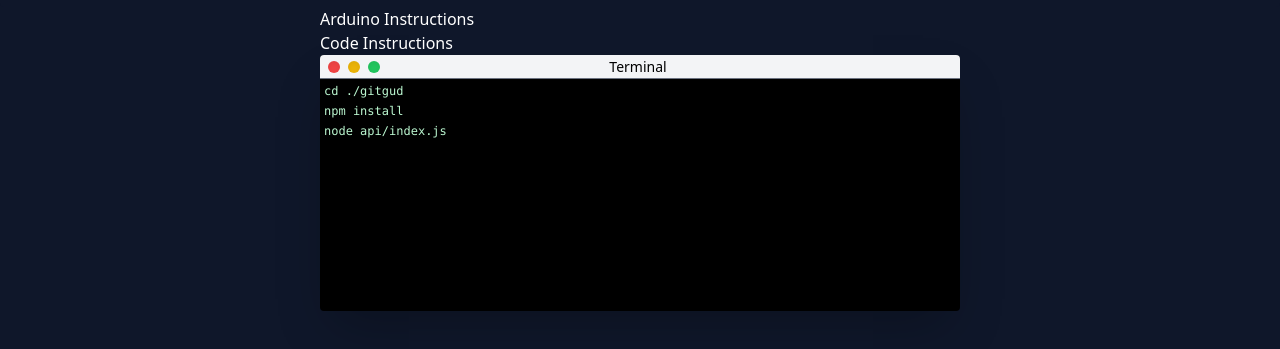
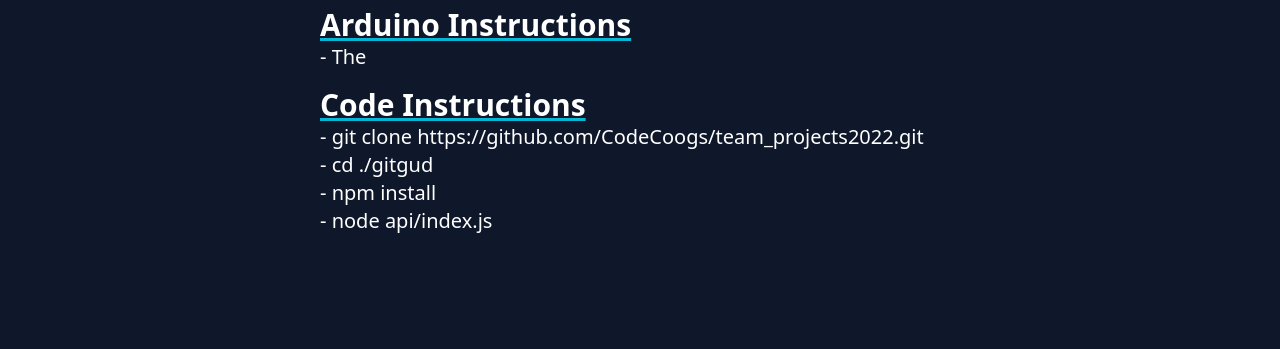
Before and after one commit to CodeCoogs/team-projects, a website: page gitgud/instructions.html in a window 1280 px wide. Shown: the part 49-398 px from the top of the page. Drawn offline with nearby package versions, Linux system fonts and the light colour scheme.

Commit message:
instructions template in instructions.html

```diff
--- a/gitgud/api/index.js
+++ b/gitgud/api/index.js
@@ -22,8 +22,6 @@
 
 app.use('/fingers', fingers);
 app.use('/wrist', wrist);
-app.use('/elbow', elbow);
-app.use('/shoulder', shoulder);
 
 
 app.listen(PORT, () => {
--- a/gitgud/instructions.html
+++ b/gitgud/instructions.html
@@ -29,20 +29,26 @@
 
         <div class="w-1/2 mx-auto text-white">
           <!-- Arduino Instructions -->
-            <div> Arduino Instructions </div>
+          <div class="text-3xl font-semibold underline decoration-cyan-500"> Arduino Instructions </div>
+          <!-- Insert arduino instructions here by copying and pasting this "<div class="text-xl "> - X </div>" and changing X-->
+          <div class="text-xl "> - The </div>
 
 
 
 
+          <div class="mb-4"></div>
 
           <!-- Code Instructions -->
-          <div> Code Instructions </div>
+          <div class="text-3xl font-semibold underline decoration-cyan-500"> Code Instructions </div>
+          <div class="text-xl "> - git clone  https://github.com/CodeCoogs/team_projects2022.git </div>
+          <div class="text-xl "> - cd ./gitgud </div>
+          <div class="text-xl "> - npm install </div>
+          <div class="text-xl "> - node api/index.js </div>
 
 
 
 
-
-            <!-- Terminal -->
+            <!-- Terminal
             <div class="w-full shadow-2xl subpixel-antialiased rounded h-64 bg-black border-black mx-auto">
               <div class="flex items-center h-6 rounded-t bg-gray-100 border-b border-gray-500 text-center text-black" id="headerTerminal">
                 <div class="flex ml-2 items-center text-center border-red-900 bg-red-500 shadow-inner rounded-full w-3 h-3" id="closebtn">
@@ -57,6 +63,7 @@
 
               </div>
               <div class="pl-1 pt-1 h-auto  text-green-200 font-mono text-xs bg-black" id="console">
+                <p class="pb-1">git clone  https://github.com/CodeCoogs/team_projects2022.git</p>
                 <p class="pb-1">cd ./gitgud</p>
                 <p class="pb-1">npm install</p>
                 <p class="pb-1">node api/index.js</p>
@@ -64,7 +71,7 @@
               </div>
             </div>
 
-
+          -->
 
 
           </div>
```
